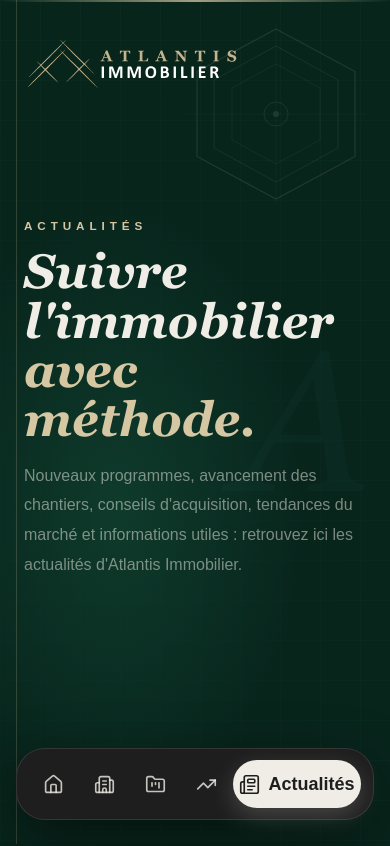
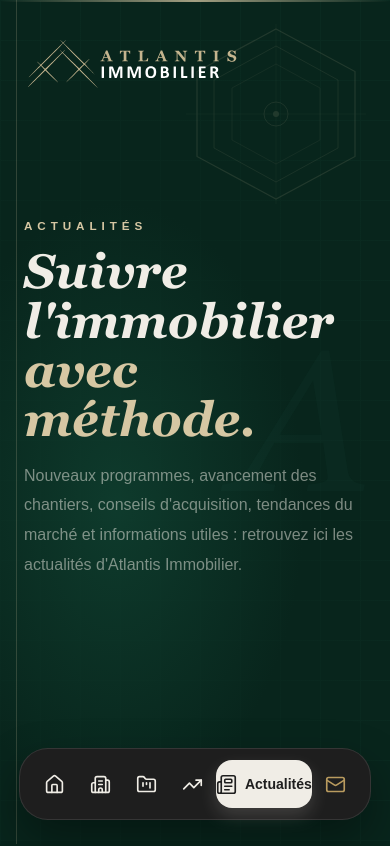
Before and after one commit to Tamfasg/new_atlantisimmobilier, a Next.js app: page /actualites in a window 390 px wide. Shown: the top 846 px of the page. Built offline with nearby package versions, Linux system fonts and the light colour scheme; a web font is replaced by a local one.

Commit message:
new navbar

```diff
--- a/src/app/layout.tsx
+++ b/src/app/layout.tsx
@@ -75,8 +75,8 @@ export default function RootLayout({
       className={`${georgia.variable} ${calibri.variable} antialiased`}
     >
       <body className=" bg-[#060606] text-white">
+        <Nav />
         <SmoothScroll />
-        <Nav />
         <div id="smooth-wrapper">
           <div id="smooth-content">{children}</div>
         </div>
--- a/src/components/UI/Nav.tsx
+++ b/src/components/UI/Nav.tsx
@@ -1,6 +1,7 @@
 "use client";
 
 import { M } from "@/components/motion/index";
+import Link from "next/link";
 import { usePathname } from "next/navigation";
 import {
   Home,
@@ -11,7 +12,6 @@ import {
   Mail,
 } from "lucide-react";
 import { useEffect, useState } from "react";
-import { create } from "zustand";
 
 const navLinks = [
   {
@@ -41,47 +41,38 @@ const navLinks = [
   },
 ];
 
-interface ScrollStore {
-  Scrolling: boolean;
-  setIsScrolling: (scrolling: boolean) => void;
-}
+const mobileNavLinks = [
+  ...navLinks,
+  {
+    name: "Contact",
+    href: "/contact",
+    icon: Mail,
+    isContact: true,
+  },
+];
 
-const useScrollStore = create<ScrollStore>((set) => ({
-  Scrolling: false,
-  setIsScrolling: (scrolling: boolean) => set({ Scrolling: scrolling }),
-}));
+const navTransition = {
+  type: "spring" as const,
+  stiffness: 520,
+  damping: 42,
+  mass: 0.6,
+};
 
 const Nav = () => {
-  const { setIsScrolling, Scrolling } = useScrollStore();
   const pathname = usePathname();
-  const [visible, setVisible] = useState(true);
+  const [activeHref, setActiveHref] = useState(pathname);
 
   useEffect(() => {
-    let lastScrollY = window.scrollY;
-    const handleScroll = () => {
-      const current = window.scrollY;
-      if (current > lastScrollY && current > 50) {
-        setVisible(false);
-      } else if (current < lastScrollY) {
-        setVisible(true);
-      }
-      lastScrollY = current;
-    };
-    window.addEventListener("scroll", handleScroll);
-    return () => window.removeEventListener("scroll", handleScroll);
-  }, []);
+    setActiveHref(pathname);
+  }, [pathname]);
 
   const isActiveLink = (href: string) => {
-    return pathname === href || (href !== "/" && pathname.startsWith(href));
+    return activeHref === href || (href !== "/" && activeHref.startsWith(href));
   };
 
   return (
-    <M.nav
-      initial={{ y: -40, opacity: 0 }}
-      animate={{ y: 0, opacity: visible ? 1 : 0 }}
-      transition={{ duration: 0.8, ease: "easeIn", opacity: { duration: 0.5 } }}
-      className="fixed left-0 top-0 z-50 w-screen select-none font-calibri"
-    >
+    <>
+      {/* Desktop Nav */}
       <M.nav
         initial={{ y: -40, opacity: 0 }}
         animate={{ y: 0, opacity: 1 }}
@@ -89,60 +80,84 @@ const Nav = () => {
         className="fixed left-0 top-0 z-50 hidden w-screen select-none font-calibri lg:block"
       >
         <M.div className="mx-auto flex h-24 w-full max-w-[92rem] items-center justify-between px-16">
-          <M.a href="/" className="flex items-center">
+          <Link
+            href="/"
+            prefetch
+            onClick={() => setActiveHref("/")}
+            className="flex items-center"
+          >
             <M.image
               src="/logo/navbar-logo/Logo_2.svg"
               alt="Atlantis Immobilier"
-              className="h-12 w-auto object-contain pointer-events-none"
+              className="pointer-events-none h-12 w-auto object-contain"
             />
-          </M.a>
+          </Link>
+
           <M.div className="absolute left-1/2 flex -translate-x-1/2 items-center gap-10 text-xl font-semibold text-cream/70">
             {navLinks.map((link) => {
               const active = isActiveLink(link.href);
               const Icon = link.icon;
 
               return (
-                <M.a
+                <Link
                   key={link.name}
                   href={link.href}
+                  prefetch
+                  onClick={() => setActiveHref(link.href)}
                   className={`
-                    relative flex cursor-pointer items-center gap-2 transition-all duration-300
+                    relative flex cursor-pointer items-center gap-2 pb-2 transition-colors duration-300
                     hover:text-cream
-                    ${
-                      active
-                        ? "text-cream after:absolute after:-bottom-2 after:left-0 after:h-[2px] after:w-full after:rounded-full after:bg-cream"
-                        : "after:absolute after:-bottom-2 after:left-0 after:h-[2px] after:w-0 after:rounded-full after:bg-cream after:transition-all after:duration-300 hover:after:w-full"
-                    }
+                    ${active ? "text-cream" : "text-cream/70"}
                   `}
                 >
                   <Icon size={17} strokeWidth={1.8} />
                   <span>{link.name}</span>
-                </M.a>
+
+                  {active && (
+                    <M.span
+                      layoutId="desktop-nav-underline"
+                      className="absolute bottom-0 left-0 h-[2px] w-full rounded-full bg-cream will-change-transform"
+                      transition={navTransition}
+                    />
+                  )}
+                </Link>
               );
             })}
           </M.div>
 
-          <M.a
+          <Link
             href="/contact"
+            prefetch
+            onClick={() => setActiveHref("/contact")}
             className="
               flex items-center gap-2 rounded-full bg-cream px-7 py-4 uppercase
               text-lg font-bold text-deep shadow-[0_10px_35px_rgba(240,237,230,0.18)]
-              transition-all duration-400 hover:scale-105 hover:bg-white
+              transition-all duration-300 hover:scale-105 hover:bg-white
             "
           >
             <Mail size={19} />
             Contact
-          </M.a>
+          </Link>
         </M.div>
       </M.nav>
 
-        <M.div className="w-screen absolute top-10 left-7 lg:hidden">
+      {/* Mobile Logo */}
+      <M.div
+        initial={{ y: -30, opacity: 0 }}
+        animate={{ y: 0, opacity: 1 }}
+        transition={{ duration: 0.7, ease: "easeOut" }}
+        className="fixed left-7 top-10 z-50 lg:hidden"
+      >
+        <Link href="/" prefetch onClick={() => setActiveHref("/")}>
           <M.image
             src="/logo/navbar-logo/Logo_2.svg"
             alt="Atlantis Immobilier"
-            className="h-12 w-auto object-contain pointer-events-none"
+            className="pointer-events-none h-12 w-auto object-contain"
           />
+        </Link>
       </M.div>
+
+      {/* Mobile Bottom Nav */}
       <M.nav
         initial={{ y: 80, opacity: 0 }}
         animate={{ y: 0, opacity: 1 }}
@@ -151,47 +166,73 @@ const Nav = () => {
       >
         <M.div
           className="
-            flex h-18 w-full max-w-[24rem] items-center justify-between
+            flex h-18 w-full max-w-[22rem] items-center justify-between
             rounded-[1.8rem] border border-white/10
-            bg-deep px-3 shadow-[0_20px_60px_rgba(0,0,0,0.45)]
-            backdrop-blur-2xl
+            bg-deep px-3 shadow-[0_20px_45px_rgba(0,0,0,0.35)]
+            backdrop-blur-xl
           "
         >
-          {navLinks.map((link) => {
+          {mobileNavLinks.map((link) => {
   const active = isActiveLink(link.href);
   const Icon = link.icon;
+  const isContact = "isContact" in link && link.isContact;
 
   return (
-              <M.a
+    <Link
       key={link.name}
       href={link.href}
+      prefetch
+      onClick={() => setActiveHref(link.href)}
       className={`
-                  flex h-12 items-center justify-center rounded-full transition-all duration-300
+        relative flex h-12 items-center justify-center rounded-full
+        transition-[color,flex] duration-300
+        ${active ? "flex-[2.1] gap-2" : "flex-1"}
         ${
           active
-                      ? "w-32 gap-2 bg-cream text-deep shadow-[0_8px_25px_rgba(240,237,230,0.2)]"
-                      : "w-12 text-cream/80 hover:bg-white/10 hover:text-cream"
+            ? isContact
+              ? "text-gold-muted"
+              : "text-deep"
+            : isContact
+              ? "text-gold-muted hover:bg-[#d6c7a3]/10"
+              : "text-cream hover:bg-white/10 hover:text-cream"
         }
       `}
     >
+      {active && (
+        <M.span
+          layoutId="mobile-active-bg"
+          className={`
+            absolute inset-0 rounded-2xl will-change-transform px-8
+            ${
+              isContact
+                ? "bg-cream/90 shadow-[0_8px_18px_rgba(214,199,163,0.2)]"
+                : "bg-cream shadow-[0_8px_18px_rgba(240,237,230,0.16)]"
+            }
+          `}
+          transition={navTransition}
+        />
+      )}
+
+      <span className="relative z-10 flex items-center justify-center">
         <Icon size={21} strokeWidth={1.9} />
+      </span>
 
       {active && (
         <M.span
           initial={{ opacity: 0, x: -6 }}
           animate={{ opacity: 1, x: 0 }}
           transition={{ duration: 0.25, ease: "easeOut" }}
-                    className="text-lg font-semibold"
+          className="relative z-10 text-sm font-calibri font-semibold"
         >
-                    {link.name === "Nos Projets" ? "Projets" : link.name}
+          {link.name === "Nos Projets" ? "Projets" : link.name === "Le groupe" ? "Groupe"  : link.name}
         </M.span>
       )}
-              </M.a>
+    </Link>
   );
 })}
         </M.div>
       </M.nav>
-    </M.nav>
+    </>
   );
 };
 
```
Lines whose indentation alone changed are shown as unchanged.
